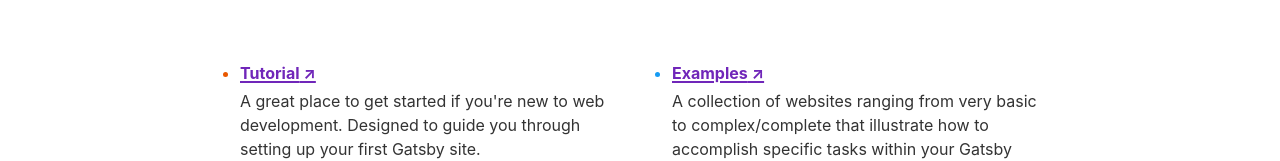
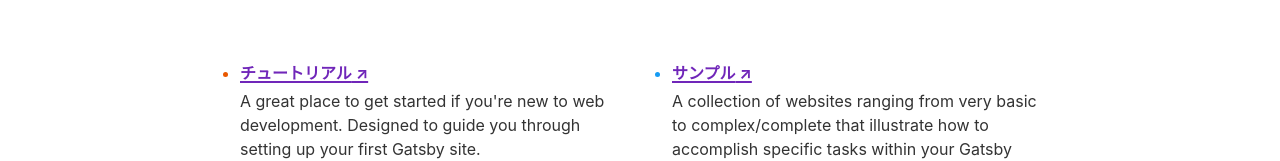
Before and after one commit to gogoichi/gatby-sample, a Gatsby site in the folder site/: page / in a window 1280 px wide. Shown: the part 313-474 px from the top of the page. Built offline with nearby package versions, Linux system fonts and the light colour scheme; Gatsby itself is replaced by a stand-in of ours.

Commit message:
text change

```diff
--- a/site/src/pages/index.js
+++ b/site/src/pages/index.js
@@ -8,13 +8,13 @@
 
 const links = [
   {
-    text: "Tutorial",
+    text: "チュートリアル",
     url: "https://www.gatsbyjs.com/docs/tutorial",
     description:
       "A great place to get started if you're new to web development. Designed to guide you through setting up your first Gatsby site.",
   },
   {
-    text: "Examples",
+    text: "サンプル",
     url: "https://github.com/gatsbyjs/gatsby/tree/master/examples",
     description:
       "A collection of websites ranging from very basic to complex/complete that illustrate how to accomplish specific tasks within your Gatsby sites.",
```
